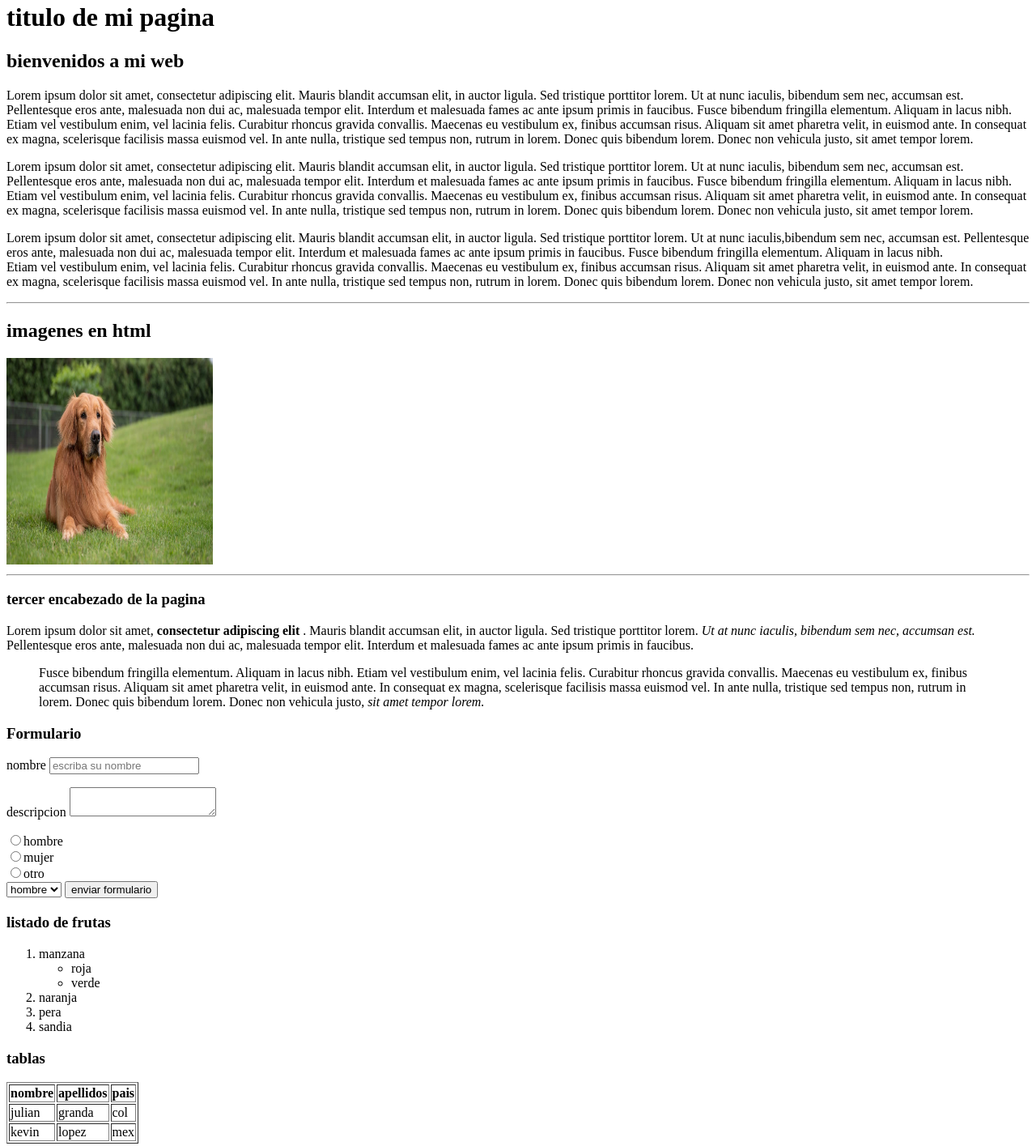
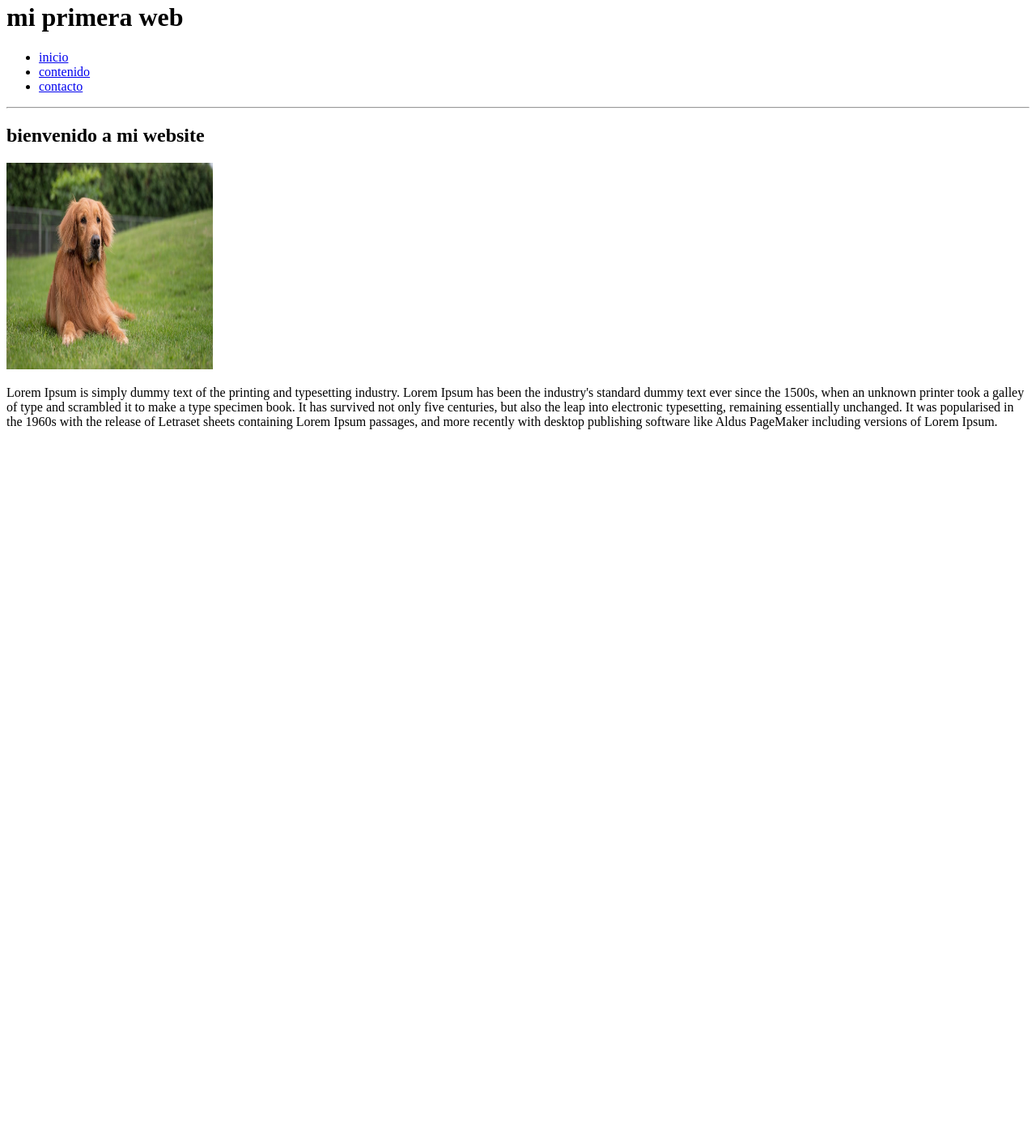
Before and after one commit to juliangranda/aprendiendo-JS-frameworks, a plain HTML site: page index.html in a window 1280 px wide. Shown: the part 18-1433 px from the top of the page at 81% size. After the commit the page ends 800 px from the top, so only its background shows below. Drawn offline with Linux system fonts and the light colour scheme.

Commit message:
repaso html ready

```diff
--- a/index.html
+++ b/index.html
@@ -5,122 +5,34 @@
     <meta charset="UTF-8">
     <meta http-equiv="X-UA-Compatible" content="IE=edge">
     <meta name="viewport" content="width=device-width, initial-scale=1.0">
-    <title>Document</title>
+    <title>mi primera web</title>
 </head>
 
 <body>
-    <h1>titulo de mi pagina</h1>
-    <h2>bienvenidos a mi web</h2>
+    <!--encabezado-->
+    <h1>mi primera web</h1>
+
+    <!--menu-->
+    <ul>
+        <li><a href="index.html">inicio</a> </li>
+        <li><a href="contenido.html">contenido</a></li>
+        <li><a href="contacto.html">contacto</a></li>
+
+    </ul>
+
+    <hr />
+
+    <!--contenido a index.html-->
+    <h2>bienvenido a mi website</h2>
+    <img src="imagenes/perro.jpg" alt="perro" width="255px" height="255px" title="perro">
     <p>
-        Lorem ipsum dolor sit amet, consectetur adipiscing elit. Mauris blandit accumsan elit, in auctor ligula. Sed
-        tristique porttitor lorem. Ut at nunc iaculis, bibendum sem nec, accumsan est. Pellentesque eros ante, malesuada
-        non dui ac, malesuada tempor elit. Interdum et malesuada fames ac ante ipsum primis in faucibus. Fusce bibendum
-        fringilla elementum. Aliquam in lacus nibh. Etiam vel vestibulum enim, vel lacinia felis. Curabitur rhoncus
-        gravida convallis. Maecenas eu vestibulum ex, finibus accumsan risus. Aliquam sit amet pharetra velit, in
-        euismod ante. In consequat ex magna, scelerisque facilisis massa euismod vel. In ante nulla, tristique sed
-        tempus non, rutrum in lorem. Donec quis bibendum lorem. Donec non vehicula justo, sit amet tempor lorem.
+        Lorem Ipsum is simply dummy text of the printing and typesetting industry. Lorem Ipsum has been the industry's
+        standard dummy text ever since the 1500s, when an unknown printer took a galley of type and scrambled it to make
+        a type specimen book. It has survived not only five centuries, but also the leap into electronic typesetting,
+        remaining essentially unchanged. It was popularised in the 1960s with the release of Letraset sheets containing
+        Lorem Ipsum passages, and more recently with desktop publishing software like Aldus PageMaker including versions
+        of Lorem Ipsum.
     </p>
-    <p>
-        Lorem ipsum dolor sit amet, consectetur adipiscing elit. Mauris blandit accumsan elit, in auctor ligula. Sed
-        tristique porttitor lorem. Ut at nunc iaculis, bibendum sem nec, accumsan est. Pellentesque eros ante, malesuada
-        non dui ac, malesuada tempor elit. Interdum et malesuada fames ac ante ipsum primis in faucibus. Fusce bibendum
-        fringilla elementum. Aliquam in lacus nibh. Etiam vel vestibulum enim, vel lacinia felis. Curabitur rhoncus
-        gravida convallis. Maecenas eu vestibulum ex, finibus accumsan risus. Aliquam sit amet pharetra velit, in
-        euismod ante. In consequat ex magna, scelerisque facilisis massa euismod vel. In ante nulla, tristique sed
-        tempus non, rutrum in lorem. Donec quis bibendum lorem. Donec non vehicula justo, sit amet tempor lorem.
-    </p>
-    <p>
-        Lorem ipsum dolor sit amet, consectetur adipiscing elit. Mauris blandit accumsan elit, in auctor ligula. Sed
-        tristique porttitor lorem. Ut at nunc iaculis,bibendum sem nec, accumsan est. Pellentesque eros ante, malesuada
-        non dui ac, malesuada tempor elit. Interdum et malesuada fames ac ante ipsum primis in faucibus. Fusce bibendum
-        fringilla elementum. Aliquam in lacus nibh. <br /> Etiam vel vestibulum enim, vel lacinia felis. Curabitur
-        rhoncus
-        gravida convallis. Maecenas eu vestibulum ex, finibus accumsan risus. Aliquam sit amet pharetra velit, in
-        euismod ante. In consequat ex magna, scelerisque facilisis massa euismod vel. In ante nulla, tristique sed
-        tempus non, rutrum in lorem. Donec quis bibendum lorem. Donec non vehicula justo, sit amet tempor lorem.
-    </p>
-
-    <hr>
-    <h2>imagenes en html</h2>
-    <img src="imagenes/perro.jpg" alt="imagen de un perro" title="Foto de perro" width="255px" height="255px">
-    <hr/>
-
-
-
-
-    <h3>tercer encabezado de la pagina</h3>
-    <p>
-        Lorem ipsum dolor sit amet, <strong> consectetur adipiscing elit </strong>. Mauris blandit accumsan elit, in
-        auctor ligula. Sed
-        tristique porttitor lorem. <em> Ut at nunc iaculis, bibendum sem nec, accumsan est. </em> Pellentesque eros
-        ante, malesuada
-        non dui ac, malesuada tempor elit. Interdum et malesuada fames ac ante ipsum primis in faucibus.
-    <blockquote>
-        Fusce bibendum
-        fringilla elementum. Aliquam in lacus nibh. Etiam vel vestibulum enim, vel lacinia felis. Curabitur rhoncus
-        gravida convallis.
-        <span id="resaltado" class="rojo amarillo"> Maecenas eu vestibulum ex, finibus accumsan risus.</span> Aliquam sit amet pharetra velit, in
-        euismod ante. In consequat ex magna, scelerisque facilisis massa euismod vel. In ante nulla, tristique sed
-        tempus non, rutrum in lorem. Donec quis bibendum lorem. Donec non vehicula justo, <i> sit amet tempor lorem.</i>
-    </blockquote>
-    </p>
-
-    <h3>Formulario</h3>
-    <form>
-        <p>
-            <label for="nombre">nombre</label>
-            <input type="text" name="nombre" placeholder="escriba su nombre">
-        </p>
-
-        <p>
-            <label for="descripcion">descripcion</label>
-            <textarea name="descripcion" ></textarea>
-        </p>
-
-        <input type="radio" name="genero" value="hombre">hombre <br/>
-        <input type="radio" name="genero" value="mujer">mujer <br/>
-        <input type="radio" name="genero" value="otro">otro <br/>
-
-        <select name="generodos" id="">
-            <option value="hombre">hombre</option>
-            <option value="mujer">mujer</option>
-            <option value="otro">otro</option>
-        </select>
-
-        <input type="submit" value="enviar formulario">
-    </form>
-
-    <h3>listado de frutas</h3>
-    <ol>
-        <li>manzana
-            <ul>
-                <li>roja</li>
-                <li>verde</li>
-            </ul>
-        </li>
-        <li>naranja</li>
-        <li>pera</li>
-        <li>sandia</li>
-    </ol>
-
-    <h3>tablas</h3>
-    <table border="1">
-        <tr id="fila">
-            <th id="columna">nombre</th>
-            <th>apellidos</th>
-            <th>pais</th>
-        </tr>
-        <tr id="fila">
-            <td id="columna">julian</td>
-            <td>granda</td>
-            <td>col</td>
-        </tr>
-        <tr id="fila">
-            <td id="columna">kevin</td>
-            <td>lopez</td>
-            <td>mex</td>
-        </tr>
-    </table>
 </body>
 
 </html>
```
Also changed, not shown: contacto.html (added, +50 -0 lines), contenido.html (added, +52 -0 lines), imagenes/caballo.jpg (added), imagenes/gato.png (added), imagenes/oso.jpg (added).
